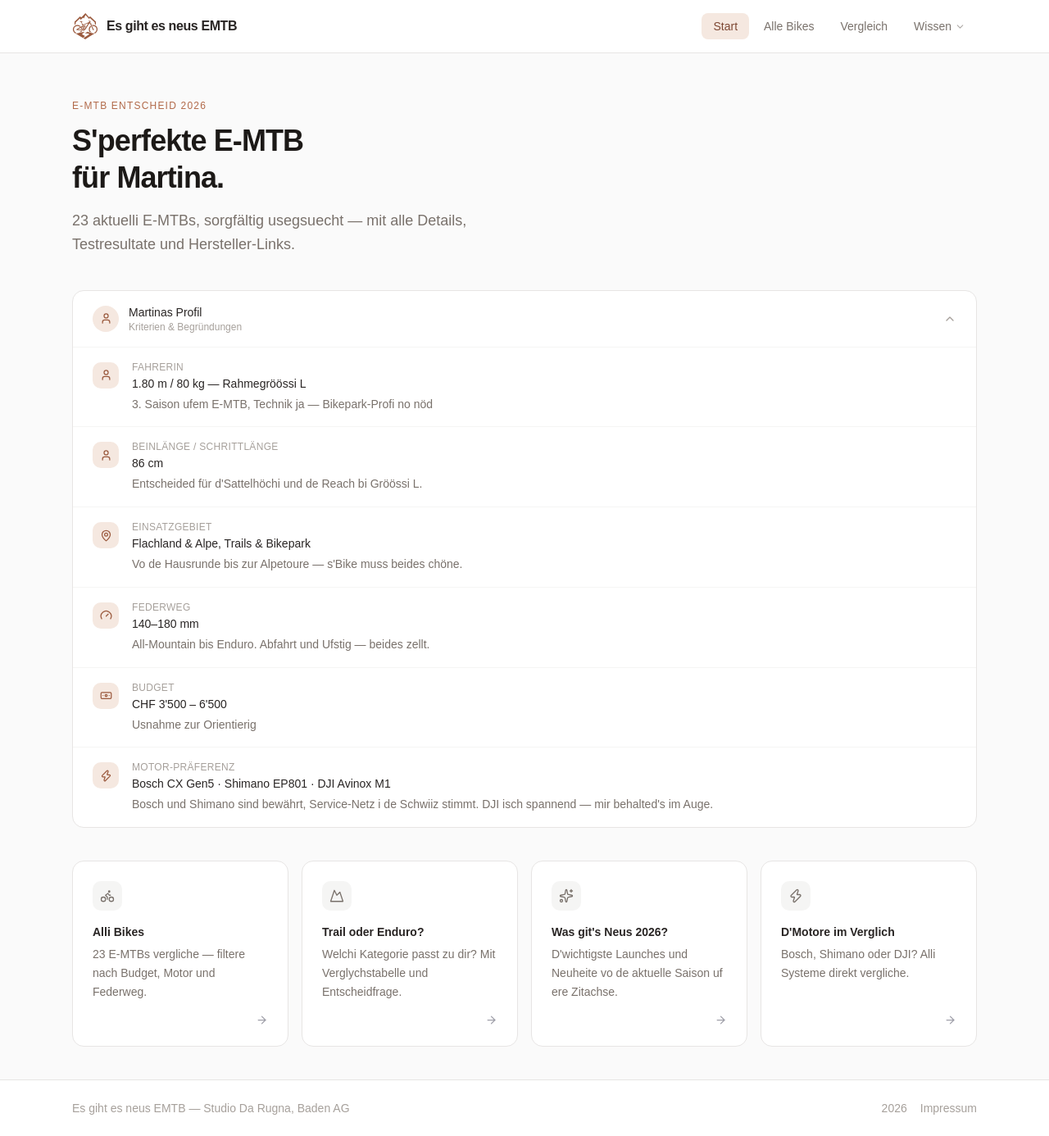
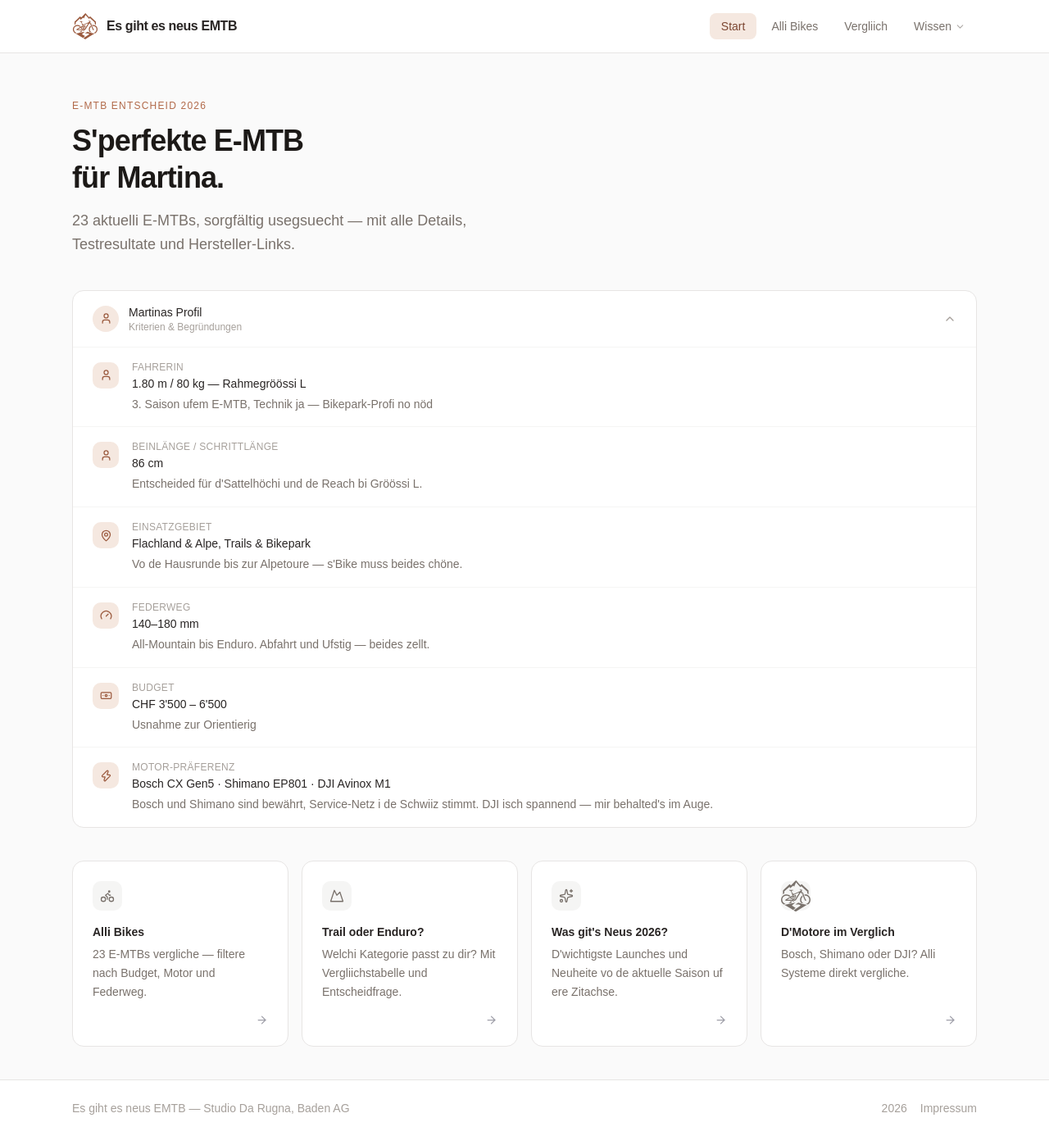
Before and after one commit to Taljy/bikes-martina, a React (Vite) app: page / in a window 1280 px wide. Shown: the whole page at 82% size. Built offline with nearby package versions, Linux system fonts and the light colour scheme.

Commit message:
fix: nav mundart, vergliichstabelle, motoren-tile MTB-icon

```diff
--- a/src/components/Layout.tsx
+++ b/src/components/Layout.tsx
@@ -12,8 +12,8 @@ const WISSEN_ITEMS = [
 
 const TOP_LINKS = [
   { to: '/', label: 'Start', end: true },
-  { to: '/bikes', label: 'Alle Bikes' },
-  { to: '/vergleich', label: 'Vergleich' },
+  { to: '/bikes', label: 'Alli Bikes' },
+  { to: '/vergleich', label: 'Vergliich' },
 ]
 
 export default function Layout() {
--- a/src/components/MTBIcon.tsx
+++ b/src/components/MTBIcon.tsx
@@ -1,4 +1,4 @@
-export default function MTBIcon({ className }: { className?: string }) {
+export default function MTBIcon({ className, size: _size, strokeWidth: _sw }: { className?: string; size?: number; strokeWidth?: number }) {
   return (
     <svg
       xmlns="http://www.w3.org/2000/svg"
--- a/src/pages/Home.tsx
+++ b/src/pages/Home.tsx
@@ -1,6 +1,7 @@
 import { useState } from 'react'
 import { ChevronDown, User, MapPin, Gauge, Banknote, Zap, Bike, Mountain, Sparkles, ArrowRight } from 'lucide-react'
 import { Link } from 'react-router-dom'
+import MTBIcon from '@/components/MTBIcon'
 
 const profil = [
   {
@@ -51,7 +52,7 @@ const tiles = [
   {
     icon: Mountain,
     titel: 'Trail oder Enduro?',
-    beschreibung: 'Welchi Kategorie passt zu dir? Mit Verglychstabelle und Entscheidfrage.',
+    beschreibung: 'Welchi Kategorie passt zu dir? Mit Vergliichstabelle und Entscheidfrage.',
     route: '/wissen/trail-vs-enduro',
   },
   {
@@ -61,7 +62,7 @@ const tiles = [
     route: '/wissen/neuheiten-2026',
   },
   {
-    icon: Zap,
+    icon: MTBIcon,
     titel: "D'Motore im Verglich",
     beschreibung: 'Bosch, Shimano oder DJI? Alli Systeme direkt vergliche.',
     route: '/wissen/motoren',
```
